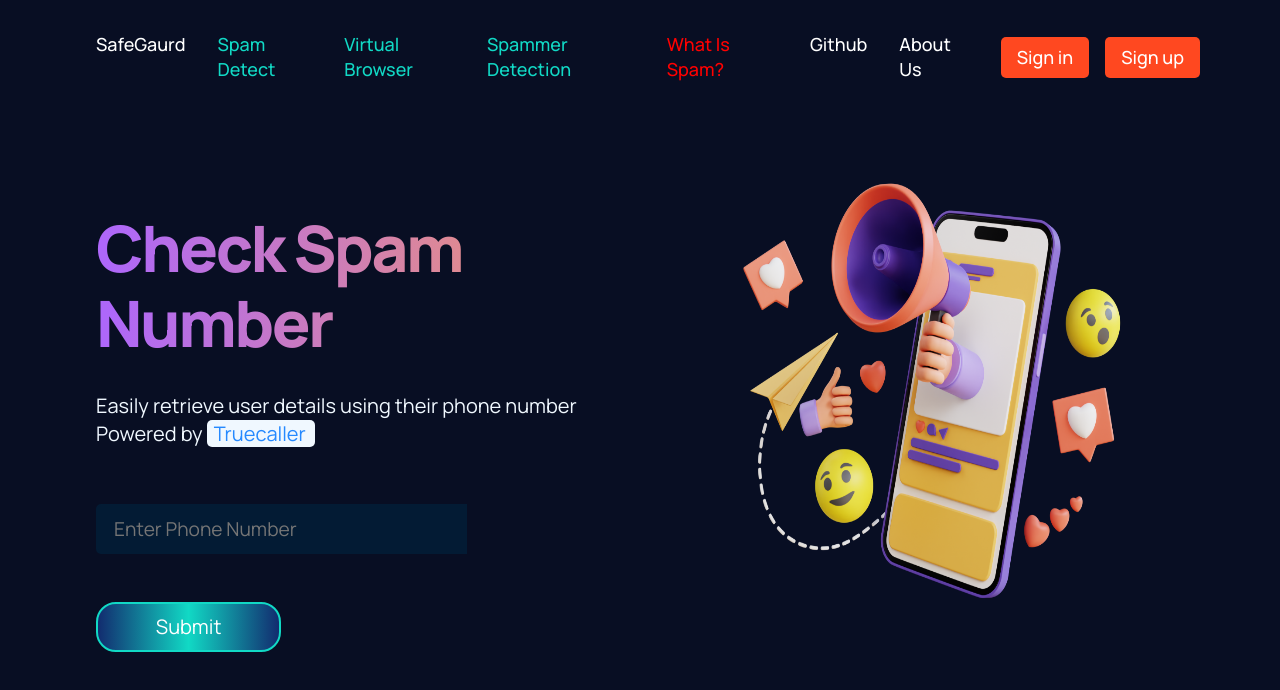
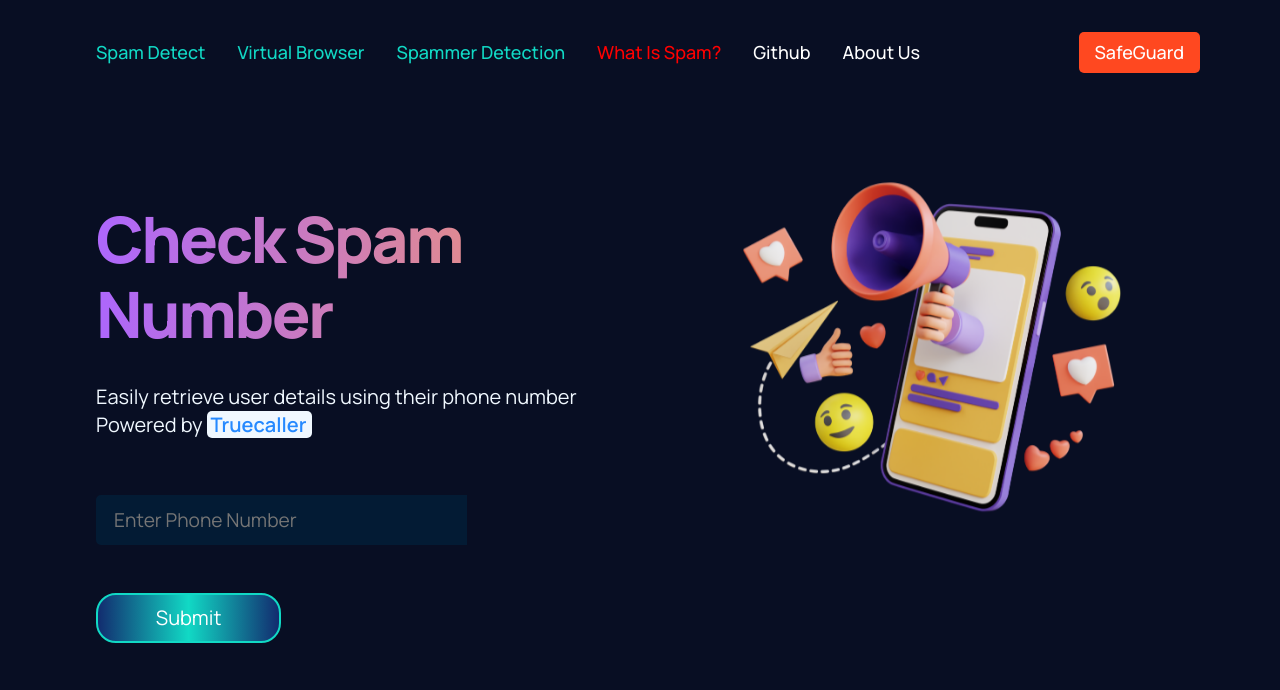
Before and after one commit to Yashashwi0708/we4Devs, a React (Vite) app in the folder Frontend/: page /spamnumber in a window 1280 px wide. Shown: the top 690 px of the page. Built offline with nearby package versions, Linux system fonts and the light colour scheme.

Commit message:
css changes

```diff
--- a/Frontend/src/Components/Navbar.jsx
+++ b/Frontend/src/Components/Navbar.jsx
@@ -15,10 +15,11 @@ const Navbar = () => {
     <div className="gpt3__navbar">
       <div className="gpt3__navbar-links">
         <div className="gpt3__navbar-links_container">
-          <p><a href='/' className='hover text-xl'>
+          {/* <p>
+            <a href='/' className='hover text-xl'>
             SafeGaurd
           </a>
-          </p>
+          </p> */}
           <Link to={'/checkspam '} className='hover'>
             <p>Spam Detect</p>
           </Link>
@@ -41,12 +42,12 @@ const Navbar = () => {
         </div>
       ) : (
         <div className="gpt3__navbar-sign">
-          <Link to={'login'}>
-            <button className='m-1' type="button">Sign in</button>
+          <Link to={'/'}>
+            <button className='m-1' type="button">SafeGuard</button>
           </Link>
-          <Link to={'signup'}>
+          {/* <Link to={'signup'}>
             <button className='m-1' type="button">Sign up</button>
-          </Link>
+          </Link> */}
         </div>
       )}
       <div className="gpt3__navbar-menu">
--- a/Frontend/src/Screens/Home/home.css
+++ b/Frontend/src/Screens/Home/home.css
@@ -126,12 +126,13 @@
     flex: 1;
     display: flex;
     justify-content: center;
-    align-items: center;
+    align-items: start;
+    margin: 2rem 0;
 }
 
 .gpt3__header-image img {
     width: 100%;
-    height: 100%;
+    height: auto;
 }
 
 @media screen and (max-width: 1050px) {
--- a/Frontend/src/Screens/SpamCheck/SpamCheck.jsx
+++ b/Frontend/src/Screens/SpamCheck/SpamCheck.jsx
@@ -43,8 +43,8 @@ const SpamCheck = () => {
                                 </div>
                             </div>
 
-                            <div className="gpt3__header-image">
-                                <img style={{ scale: "0.8" }} src={spamCheck} />
+                            <div className="gpt3__header-image vert-move">
+                                <img style={{ scale: "1.25" }} src={spamCheck} />
                             </div>
                         </div>
                     </div>
--- a/Frontend/src/Screens/SpamCheck/SpamNumCheck.jsx
+++ b/Frontend/src/Screens/SpamCheck/SpamNumCheck.jsx
@@ -2,18 +2,18 @@ import React, { useState } from 'react'
 import spamCheck from '../../../Assets/spamCheck.png';
 
 const SpamNumCheck = () => {
-    const [number,setNumber]=useState('');
-    const [res,setRes]=useState({}); // will be an object with detail of number
-    const handleSubmit=()=>{
-        fetch('10.40.11.12:3000/checkSpam',{
-            method:'POST',
-            headers:{
-                'Content-Type':'application/json'
+    const [number, setNumber] = useState('');
+    const [res, setRes] = useState({}); // will be an object with detail of number
+    const handleSubmit = () => {
+        fetch('10.40.11.12:3000/checkSpam', {
+            method: 'POST',
+            headers: {
+                'Content-Type': 'application/json'
             },
-            body:JSON.stringify({number:number})
-        }).then(res=>res.json())
+            body: JSON.stringify({ number: number })
+        }).then(res => res.json())
     }
-    const handleChange=(e)=>{
+    const handleChange = (e) => {
         setNumber(e.target.value);
         console.log(number);
     }
@@ -23,14 +23,14 @@ const SpamNumCheck = () => {
             <div className="gpt3__header section__padding" id="home">
                 <div className="gpt3__header-content">
                     <h1 className="gradient__text">Check Spam Number</h1>
-                    <p className='text2'>Easily retrieve user details using their phone number <br/> Powered by <span style={{color:'#2589ff',backgroundColor:'aliceblue', padding:'0 0.55rem 0 0.45rem', borderRadius:'5px'}}>Truecaller</span></p>
+                    <p className='text2'>Easily retrieve user details using their phone number <br /> Powered by <span style={{ color: '#2589ff', backgroundColor: 'aliceblue', padding: '0 0.35rem 0 0.25rem', borderRadius: '5px', fontWeight: '600' }}>Truecaller</span></p>
                     <div className="num">
                         <input type="text" placeholder="Enter Phone Number " onChange={handleChange} />
                         <button type="button" onClick={handleSubmit}>Submit</button>
                     </div>
                 </div>
-                <div className="gpt3__header-image">
-                    <img style={{scale:'0.75'}} src={spamCheck} />
+                <div className="gpt3__header-image vert-move">
+                    <img style={{ scale: "1.25" }} src={spamCheck} />
                 </div>
             </div>
         </div>
```
